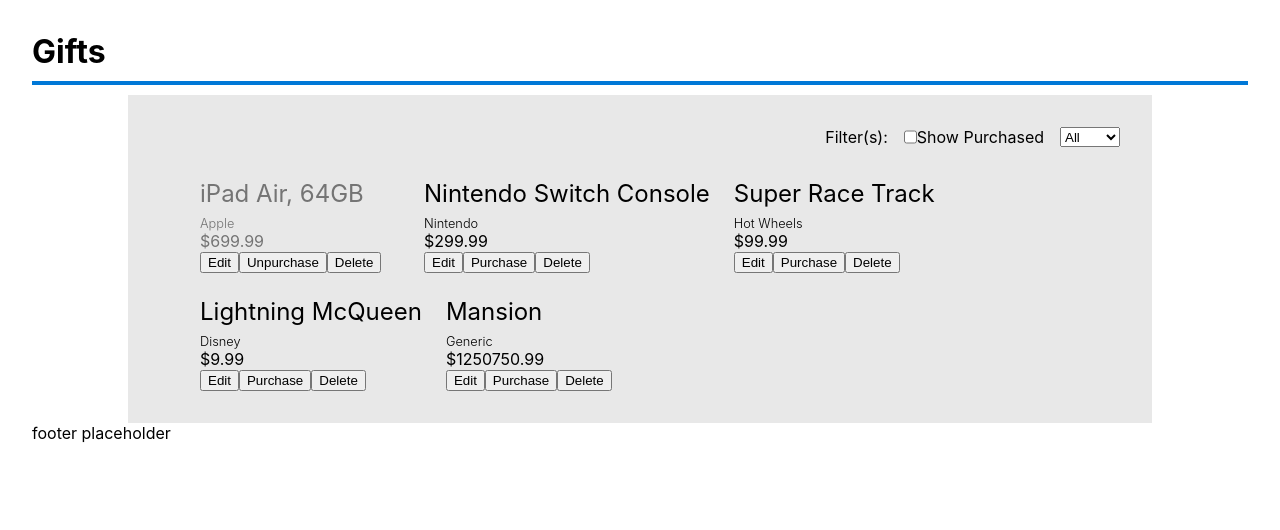
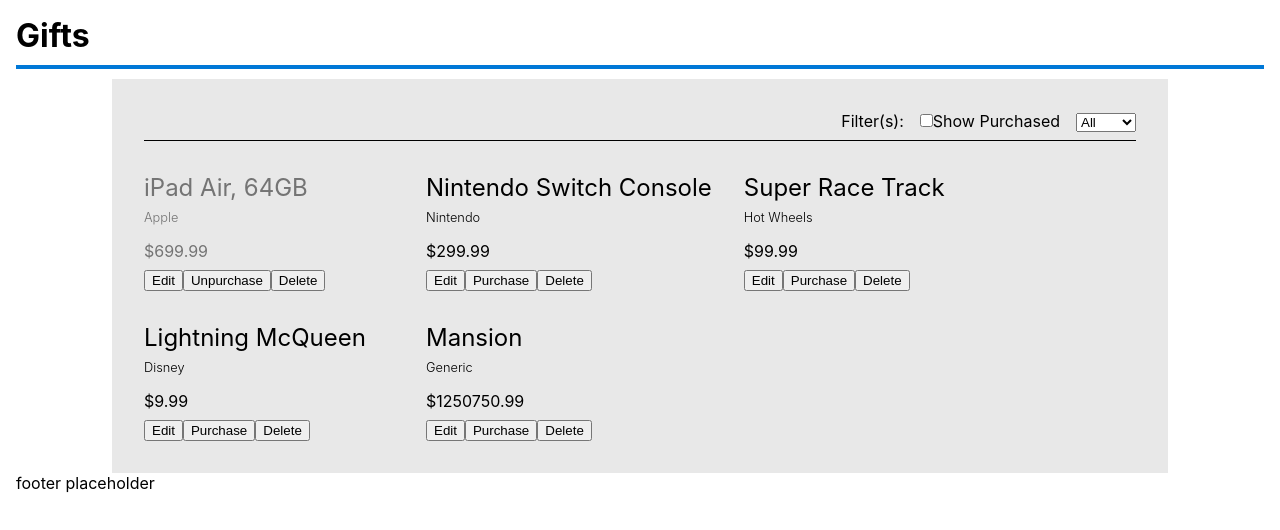
Before and after one commit to brettbaisley/aswa-kids-gift-list-cosmos, a React (Create React App) app in the folder app/: page / in a window 1280 px wide. Shown: the top 530 px of the page. Built offline with nearby package versions, Linux system fonts and the light colour scheme.

Commit message:
Updated formatting

```diff
--- a/app/src/components/Gifts/FilterGifts.css
+++ b/app/src/components/Gifts/FilterGifts.css
@@ -1,10 +1,22 @@
 .filter-gifts {
+    border-bottom: 1px solid black;
     display: flex;
-    flex-direction: row;
-    justify-content: flex-end;
+    flex-direction: column;
+    justify-content: flex-start;
+    padding-bottom: .5rem;
 }
 
-.filter-gifts > input,
-.filter-gifts > select {
+.filter-gifts div,
+.filter-gifts select {
     margin-left: 1rem;
 }
+
+
+
+
+@media (min-width: 500px) {
+    .filter-gifts {
+        flex-direction: row;
+        justify-content: flex-end;
+    }
+}
--- a/app/src/components/Gifts/FilterGifts.js
+++ b/app/src/components/Gifts/FilterGifts.js
@@ -5,13 +5,15 @@
     return (
         <div className="filter-gifts">
             <p>Filter(s):</p>
-            <input type="checkbox" name="hidepurchased" id="hidepurchased" />
-            <label htmlFor="hidepurchased">Show Purchased</label>
+            <div>
+                <input type="checkbox" name="hidepurchased" id="hidepurchased" />
+                <label htmlFor="hidepurchased">Show Purchased</label>
             <select name="children" id="children">
                 <option value="all">All</option>
                 <option value="mateo">Mateo</option>
                 <option value="lucas">Lucas</option>
             </select>
+            </div>
         </div>
     )
 }
--- a/app/src/components/Gifts/Gift.css
+++ b/app/src/components/Gifts/Gift.css
@@ -4,7 +4,8 @@
     list-style-type: none;
     padding: 0;
     margin: 0;
-    min-width: 200px;
+    min-width: 250px;
+    max-width: 350px;
 }
 
 
@@ -19,7 +20,8 @@
 }
 
 .price {
-
+    margin-top: 1rem;
+    margin-bottom: .5rem;
 }
 
 .purchased,
--- a/app/src/components/Gifts/Gifts.css
+++ b/app/src/components/Gifts/Gifts.css
@@ -2,7 +2,7 @@
     display: flex;
     flex-direction: row;
     flex-wrap: wrap;
-    flex: 1;
-    gap: 1.5rem;
+    gap: 2rem;
     margin-top: 2rem;
+    padding: 0;
 }
--- a/app/src/components/Registry.css
+++ b/app/src/components/Registry.css
@@ -1,6 +1,15 @@
 .wrapper {
     background-color: rgba(225, 225, 225, 0.75);
-    margin-left: 6rem;
-    margin-right: 6rem;
-    padding: 2rem;
+    padding: .5rem;
 }
+
+
+
+@media (min-width: 700px) {
+    .wrapper {
+        background-color: rgba(225, 225, 225, 0.75);
+        margin-left: 6rem;
+        margin-right: 6rem;
+        padding: 2rem;
+    }
+}
--- a/app/src/index.css
+++ b/app/src/index.css
@@ -5,7 +5,7 @@
 }
 
 body {
-  margin: 2em;
+  margin: 1em;
   font-family: -apple-system, BlinkMacSystemFont, 'Segoe UI', 'Roboto', 'Oxygen',
     'Ubuntu', 'Cantarell', 'Fira Sans', 'Droid Sans', 'Helvetica Neue',
     sans-serif;
```
